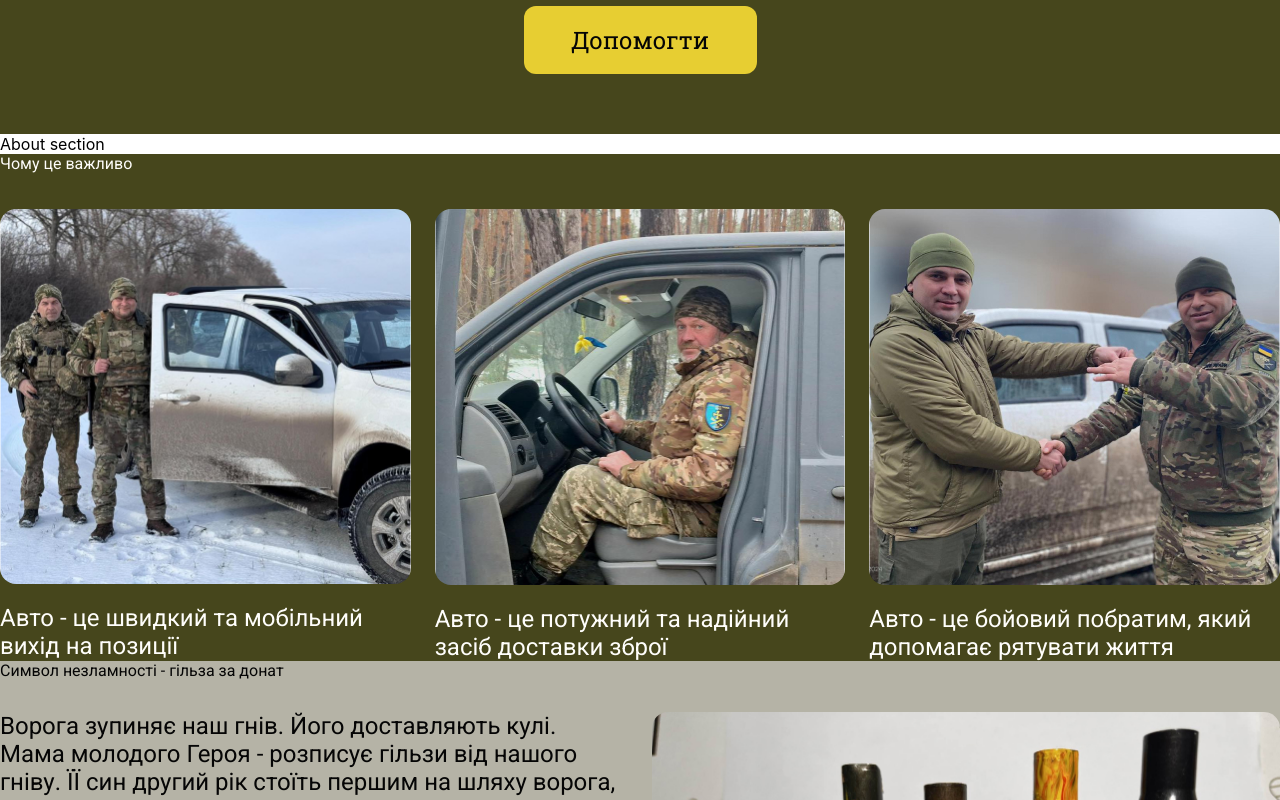
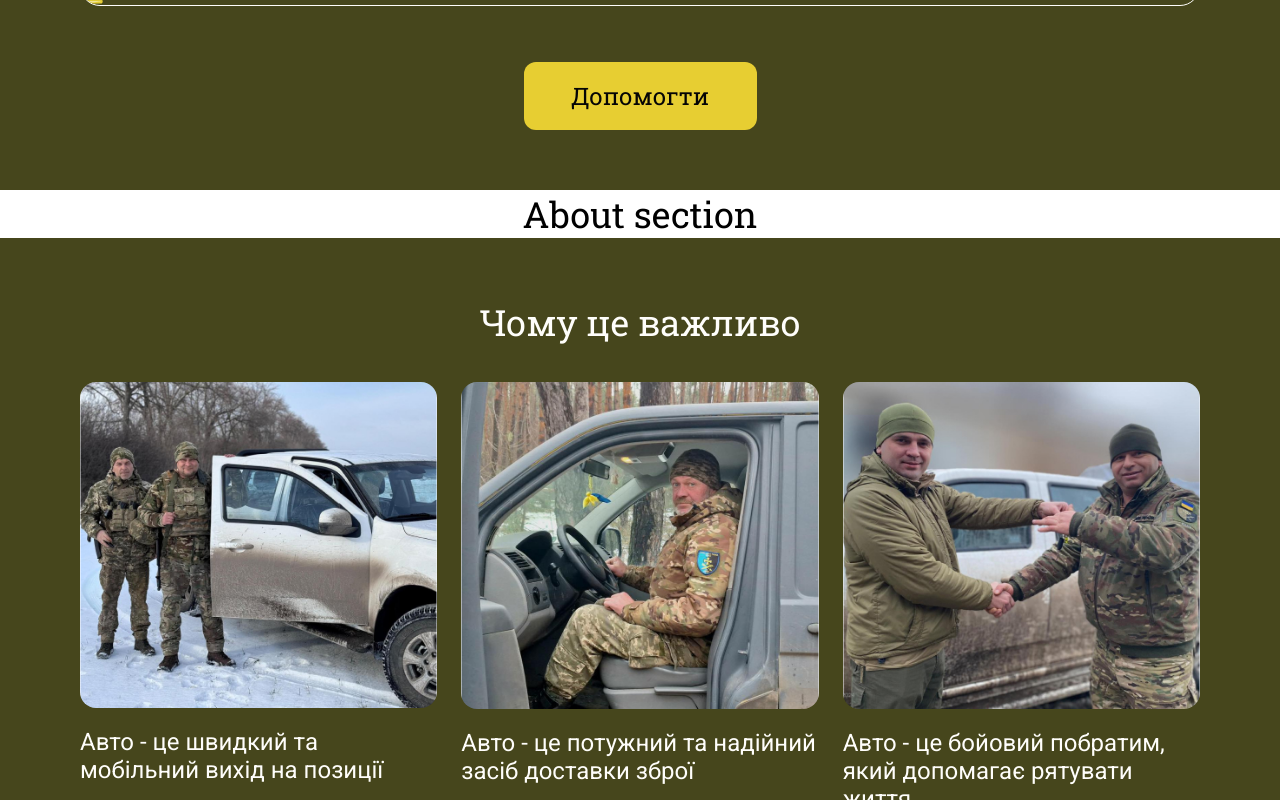
Before and after one commit to baza-trainee/44-zbir, a React (Create React App) app: page / in a window 1280 px wide. Shown: the part 560-1360 px from the top of the page. Built offline with nearby package versions, Linux system fonts and the light colour scheme.

Commit message:
index.css update

```diff
--- a/src/index.css
+++ b/src/index.css
@@ -36,4 +36,43 @@ body {
     sans-serif;
   -webkit-font-smoothing: antialiased;
   -moz-osx-font-smoothing: grayscale;
+
+  section {
+    padding: 32px 20px;
+  }
+
+  h2 {
+    font-family: var(--font-family);
+    font-size: 24px;
+    text-align: center;
+    font-weight: 500;
+  }
+
+  @media screen and (min-width: 768px) {
+    h2 {
+      font-size: 20px;
+    }
+
+    section {
+      padding: 48px 40px;
+    }
+  }
+
+  @media screen and (min-width: 1024px) {
+    section {
+      padding: 48px 60px;
+    }
+  }
+
+  @media screen and (min-width: 1280px) {
+    h2 {
+      font-family: var(--second-family);
+      font-size: 36px;
+      font-weight: 400;
+    }
+
+    section {
+      padding: 60px 80px;
+    }
+  }
 }
```
